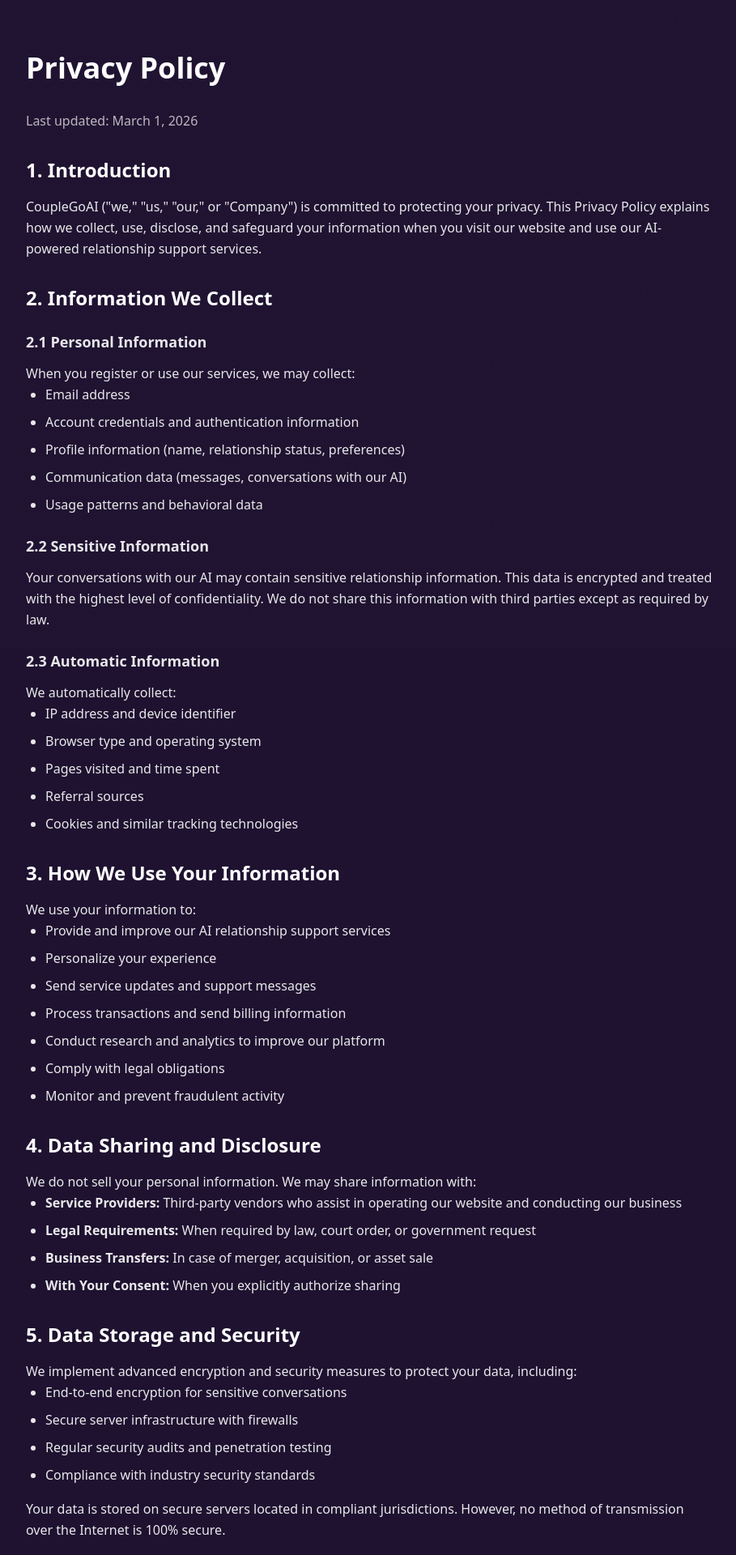
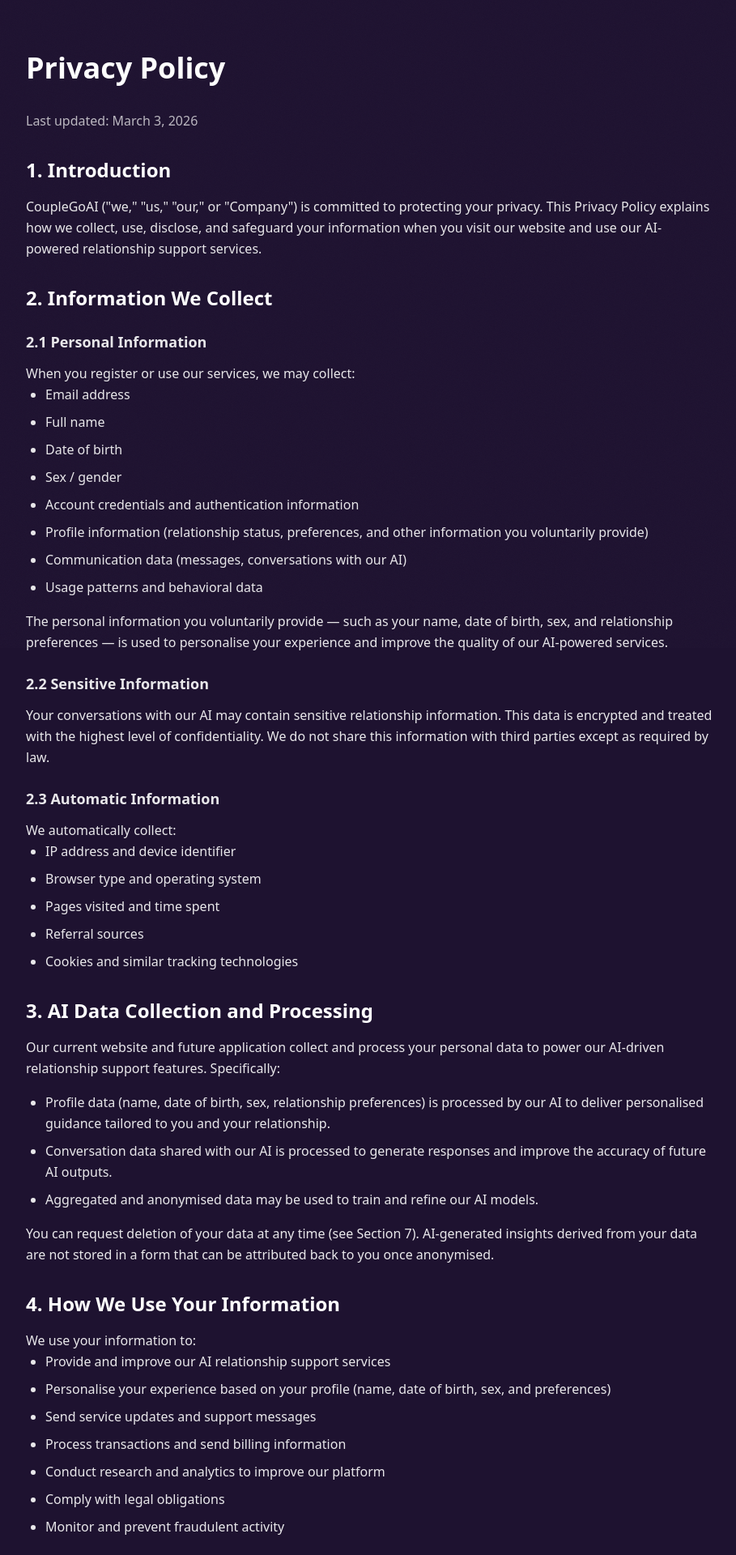
Before and after one commit to CoupleGoAI/Pretotype, a Next.js app: page /privacy-policy in a window 1280 px wide. Shown: the top 1920 px of the page at 81% size, without its empty margins (184-1093 px from the left). Built offline with nearby package versions, Linux system fonts and the light colour scheme.

Commit message:
Update legal pages: add AI data collection/processing, explicit data types (name, DOB, sex)
Co-authored-by: Sevastian-Bahynskyi <114170185+Sevastian-Bahynskyi@users.noreply.github.com>

```diff
--- a/src/app/privacy-policy/page.tsx
+++ b/src/app/privacy-policy/page.tsx
@@ -4,7 +4,7 @@ export default function PrivacyPolicy() {
             <div className="max-w-4xl mx-auto px-6 py-16">
                 <h1 className="text-4xl font-bold mb-8 text-white">Privacy Policy</h1>
                 <div className="prose prose-invert max-w-none space-y-6 text-base leading-relaxed">
-                    <p className="text-white/70">Last updated: March 1, 2026</p>
+                    <p className="text-white/70">Last updated: March 3, 2026</p>
 
                     <section>
                         <h2 className="text-2xl font-semibold text-white mt-8 mb-4">1. Introduction</h2>
@@ -19,11 +19,17 @@ export default function PrivacyPolicy() {
                         <p>When you register or use our services, we may collect:</p>
                         <ul className="list-disc pl-6 space-y-2">
                             <li>Email address</li>
+                            <li>Full name</li>
+                            <li>Date of birth</li>
+                            <li>Sex / gender</li>
                             <li>Account credentials and authentication information</li>
-                            <li>Profile information (name, relationship status, preferences)</li>
+                            <li>Profile information (relationship status, preferences, and other information you voluntarily provide)</li>
                             <li>Communication data (messages, conversations with our AI)</li>
                             <li>Usage patterns and behavioral data</li>
                         </ul>
+                        <p className="mt-4">
+                            The personal information you voluntarily provide — such as your name, date of birth, sex, and relationship preferences — is used to personalise your experience and improve the quality of our AI-powered services.
+                        </p>
 
                         <h3 className="text-lg font-semibold text-white/90 mt-6 mb-3">2.2 Sensitive Information</h3>
                         <p>
@@ -42,11 +48,26 @@ export default function PrivacyPolicy() {
                     </section>
 
                     <section>
-                        <h2 className="text-2xl font-semibold text-white mt-8 mb-4">3. How We Use Your Information</h2>
+                        <h2 className="text-2xl font-semibold text-white mt-8 mb-4">3. AI Data Collection and Processing</h2>
+                        <p>
+                            Our current website and future application collect and process your personal data to power our AI-driven relationship support features. Specifically:
+                        </p>
+                        <ul className="list-disc pl-6 space-y-2 mt-4">
+                            <li>Profile data (name, date of birth, sex, relationship preferences) is processed by our AI to deliver personalised guidance tailored to you and your relationship.</li>
+                            <li>Conversation data shared with our AI is processed to generate responses and improve the accuracy of future AI outputs.</li>
+                            <li>Aggregated and anonymised data may be used to train and refine our AI models.</li>
+                        </ul>
+                        <p className="mt-4">
+                            You can request deletion of your data at any time (see Section 7). AI-generated insights derived from your data are not stored in a form that can be attributed back to you once anonymised.
+                        </p>
+                    </section>
+
+                    <section>
+                        <h2 className="text-2xl font-semibold text-white mt-8 mb-4">4. How We Use Your Information</h2>
                         <p>We use your information to:</p>
                         <ul className="list-disc pl-6 space-y-2">
                             <li>Provide and improve our AI relationship support services</li>
-                            <li>Personalize your experience</li>
+                            <li>Personalise your experience based on your profile (name, date of birth, sex, and preferences)</li>
                             <li>Send service updates and support messages</li>
                             <li>Process transactions and send billing information</li>
                             <li>Conduct research and analytics to improve our platform</li>
@@ -56,7 +77,7 @@ export default function PrivacyPolicy() {
                     </section>
 
                     <section>
-                        <h2 className="text-2xl font-semibold text-white mt-8 mb-4">4. Data Sharing and Disclosure</h2>
+                        <h2 className="text-2xl font-semibold text-white mt-8 mb-4">5. Data Sharing and Disclosure</h2>
                         <p>
                             We do not sell your personal information. We may share information with:
                         </p>
@@ -69,7 +90,7 @@ export default function PrivacyPolicy() {
                     </section>
 
                     <section>
-                        <h2 className="text-2xl font-semibold text-white mt-8 mb-4">5. Data Storage and Security</h2>
+                        <h2 className="text-2xl font-semibold text-white mt-8 mb-4">6. Data Storage and Security</h2>
                         <p>
                             We implement advanced encryption and security measures to protect your data, including:
                         </p>
@@ -85,7 +106,7 @@ export default function PrivacyPolicy() {
                     </section>
 
                     <section>
-                        <h2 className="text-2xl font-semibold text-white mt-8 mb-4">6. Your Rights and Choices</h2>
+                        <h2 className="text-2xl font-semibold text-white mt-8 mb-4">7. Your Rights and Choices</h2>
                         <p>You have the right to:</p>
                         <ul className="list-disc pl-6 space-y-2">
                             <li>Access your personal information</li>
@@ -101,35 +122,35 @@ export default function PrivacyPolicy() {
                     </section>
 
                     <section>
-                        <h2 className="text-2xl font-semibold text-white mt-8 mb-4">7. Children's Privacy</h2>
+                        <h2 className="text-2xl font-semibold text-white mt-8 mb-4">8. Children's Privacy</h2>
                         <p>
                             Our services are not directed to individuals under 18. We do not knowingly collect personal information from children. If we become aware of such collection, we will promptly delete the information and terminate the child's account.
                         </p>
                     </section>
 
                     <section>
-                        <h2 className="text-2xl font-semibold text-white mt-8 mb-4">8. International Data Transfers</h2>
+                        <h2 className="text-2xl font-semibold text-white mt-8 mb-4">9. International Data Transfers</h2>
                         <p>
                             Your information may be transferred to and processed in countries other than your country of residence. These countries may have data protection laws different from your home country. By using our services, you consent to such transfers.
                         </p>
                     </section>
 
                     <section>
-                        <h2 className="text-2xl font-semibold text-white mt-8 mb-4">9. Third-Party Links</h2>
+                        <h2 className="text-2xl font-semibold text-white mt-8 mb-4">10. Third-Party Links</h2>
                         <p>
                             Our website may contain links to third-party sites. We are not responsible for their privacy practices. Please review their privacy policies before providing your information.
                         </p>
                     </section>
 
                     <section>
-                        <h2 className="text-2xl font-semibold text-white mt-8 mb-4">10. Changes to This Policy</h2>
+                        <h2 className="text-2xl font-semibold text-white mt-8 mb-4">11. Changes to This Policy</h2>
                         <p>
                             We may update this Privacy Policy periodically. We will notify you of significant changes via email or by posting the updated policy on our website with a new "Last Updated" date.
                         </p>
                     </section>
 
                     <section>
-                        <h2 className="text-2xl font-semibold text-white mt-8 mb-4">11. Contact Us</h2>
+                        <h2 className="text-2xl font-semibold text-white mt-8 mb-4">12. Contact Us</h2>
                         <p>
                             If you have questions about this Privacy Policy or our privacy practices, please contact us at:
                         </p>
--- a/src/app/terms-of-service/page.tsx
+++ b/src/app/terms-of-service/page.tsx
@@ -4,7 +4,7 @@ export default function TermsOfService() {
             <div className="max-w-4xl mx-auto px-6 py-16">
                 <h1 className="text-4xl font-bold mb-8 text-white">Terms of Service</h1>
                 <div className="prose prose-invert max-w-none space-y-6 text-base leading-relaxed">
-                    <p className="text-white/70">Last updated: March 1, 2026</p>
+                    <p className="text-white/70">Last updated: March 3, 2026</p>
 
                     <section>
                         <h2 className="text-2xl font-semibold text-white mt-8 mb-4">1. Agreement to Terms</h2>
@@ -123,7 +123,20 @@ export default function TermsOfService() {
                     </section>
 
                     <section>
-                        <h2 className="text-2xl font-semibold text-white mt-8 mb-4">14. Contact Information</h2>
+                        <h2 className="text-2xl font-semibold text-white mt-8 mb-4">14. AI Services and Data Processing</h2>
+                        <p>
+                            By using CoupleGoAI's AI-powered features, you acknowledge and agree that:
+                        </p>
+                        <ul className="list-disc pl-6 space-y-2 mt-4">
+                            <li>Our application collects and processes personal data you provide — including your name, email address, date of birth, sex, and relationship information — to deliver personalised AI-driven guidance.</li>
+                            <li>Conversations and interactions with our AI may be processed to generate responses, improve AI model accuracy, and enhance the overall service.</li>
+                            <li>Sensitive relationship information shared with our AI is encrypted and treated with the highest level of confidentiality. We do not share this information with third parties except as required by law.</li>
+                            <li>You may request deletion of your personal data at any time by contacting us at couplegoai.main@gmail.com.</li>
+                        </ul>
+                    </section>
+
+                    <section>
+                        <h2 className="text-2xl font-semibold text-white mt-8 mb-4">15. Contact Information</h2>
                         <p>
                             For questions about these Terms of Service, please contact us at:
                         </p>
```
